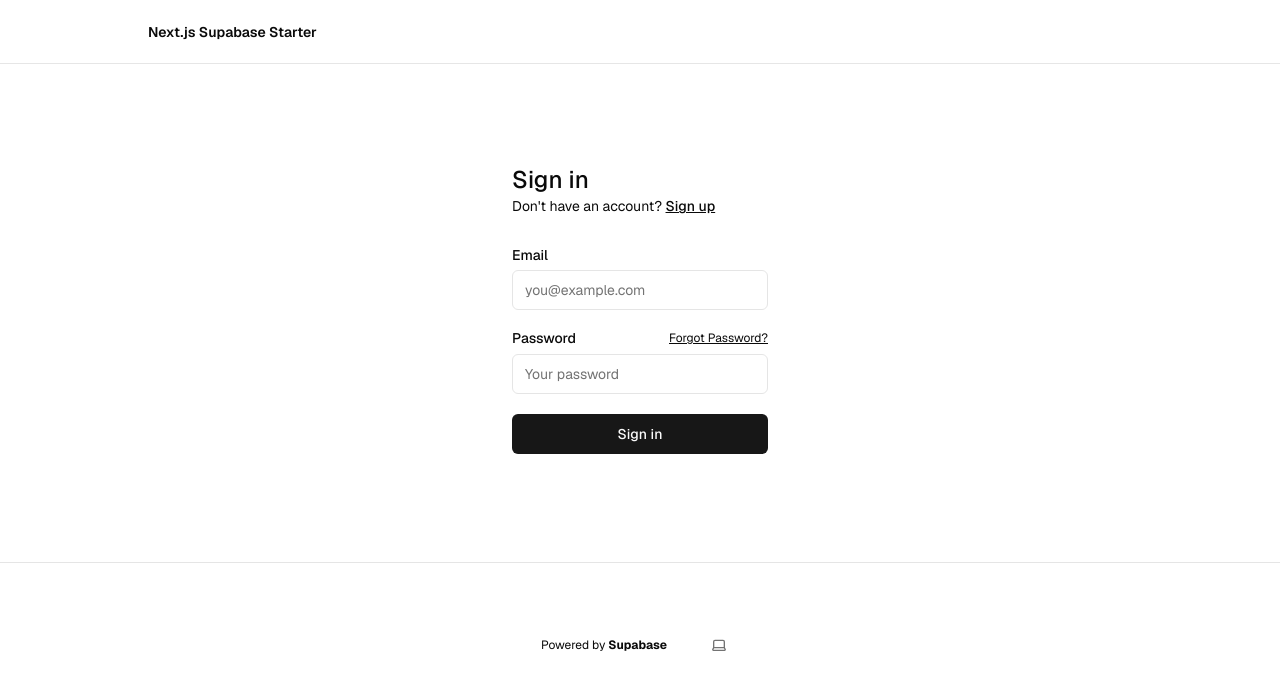
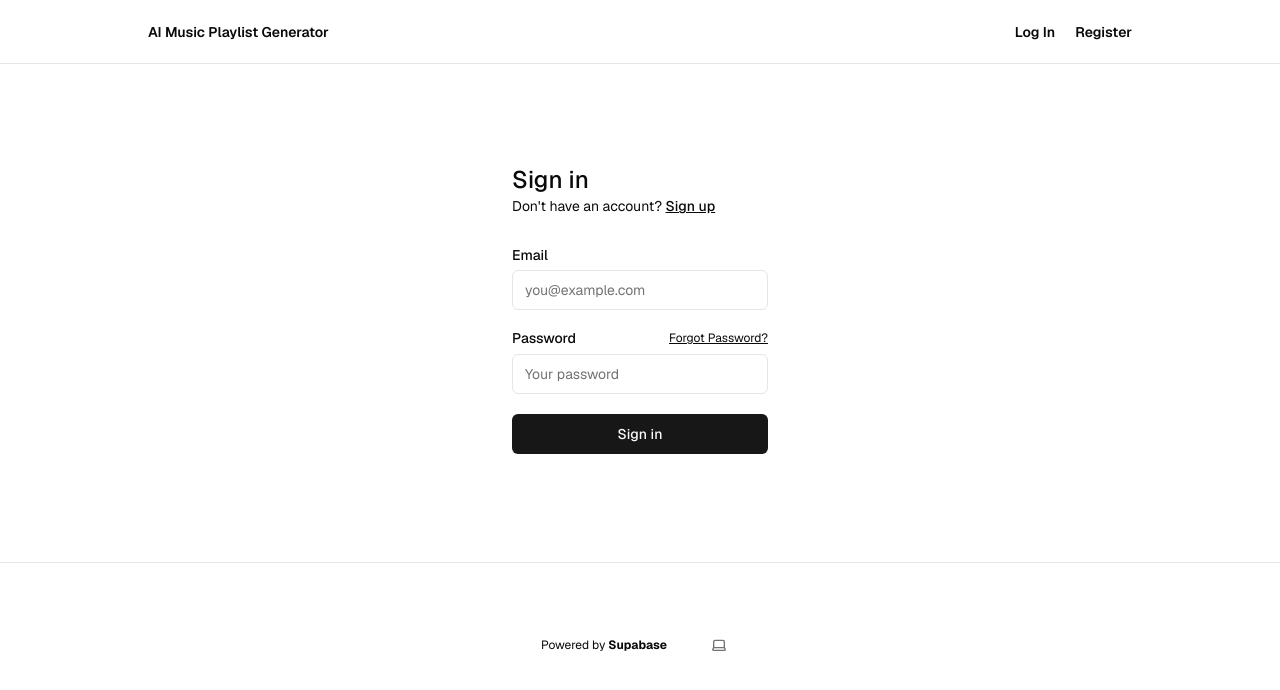
Before and after one commit to abudi53/AI-Music-Playlist-Generator, a Next.js app: page /sign-in in a window 1280 px wide. Shown: the top 690 px of the page. Built offline with nearby package versions, Linux system fonts and the light colour scheme; no server answers.

Commit message:
add auth logic

```diff
--- a/app/(auth-pages)/sign-in/page.tsx
+++ b/app/(auth-pages)/sign-in/page.tsx
@@ -4,8 +4,20 @@ import { SubmitButton } from "@/components/submit-button";
 import { Input } from "@/components/ui/input";
 import { Label } from "@/components/ui/label";
 import Link from "next/link";
+import { redirect } from "next/navigation";
+import { createClient } from "@/utils/supabase/server";
 
 export default async function Login(props: { searchParams: Promise<Message> }) {
+  const supabase = await createClient();
+
+  const {
+    data: { user },
+  } = await supabase.auth.getUser();
+
+  if (user) {
+    return redirect("/");
+  }
+
   const searchParams = await props.searchParams;
   return (
     <form className="flex-1 flex flex-col min-w-64">
--- a/app/(auth-pages)/sign-up/page.tsx
+++ b/app/(auth-pages)/sign-up/page.tsx
@@ -5,10 +5,21 @@ import { Input } from "@/components/ui/input";
 import { Label } from "@/components/ui/label";
 import Link from "next/link";
 import { SmtpMessage } from "../smtp-message";
+import { createClient } from "@/utils/supabase/server";
+import { redirect } from "next/navigation";
 
 export default async function Signup(props: {
   searchParams: Promise<Message>;
 }) {
+  const supabase = await createClient();
+
+  const {
+    data: { user },
+  } = await supabase.auth.getUser();
+
+  if (user) {
+    return redirect("/");
+  }
   const searchParams = await props.searchParams;
   if ("message" in searchParams) {
     return (
--- a/app/actions.ts
+++ b/app/actions.ts
@@ -15,7 +15,7 @@ export const signUpAction = async (formData: FormData) => {
     return encodedRedirect(
       "error",
       "/sign-up",
-      "Email and password are required",
+      "Email and password are required"
     );
   }
 
@@ -34,7 +34,7 @@ export const signUpAction = async (formData: FormData) => {
     return encodedRedirect(
       "success",
       "/sign-up",
-      "Thanks for signing up! Please check your email for a verification link.",
+      "Thanks for signing up! Please check your email for a verification link."
     );
   }
 };
@@ -53,7 +53,7 @@ export const signInAction = async (formData: FormData) => {
     return encodedRedirect("error", "/sign-in", error.message);
   }
 
-  return redirect("/protected");
+  return redirect("/");
 };
 
 export const forgotPasswordAction = async (formData: FormData) => {
@@ -75,7 +75,7 @@ export const forgotPasswordAction = async (formData: FormData) => {
     return encodedRedirect(
       "error",
       "/forgot-password",
-      "Could not reset password",
+      "Could not reset password"
     );
   }
 
@@ -86,7 +86,7 @@ export const forgotPasswordAction = async (formData: FormData) => {
   return encodedRedirect(
     "success",
     "/forgot-password",
-    "Check your email for a link to reset your password.",
+    "Check your email for a link to reset your password."
   );
 };
 
@@ -100,7 +100,7 @@ export const resetPasswordAction = async (formData: FormData) => {
     encodedRedirect(
       "error",
       "/protected/reset-password",
-      "Password and confirm password are required",
+      "Password and confirm password are required"
     );
   }
 
@@ -108,7 +108,7 @@ export const resetPasswordAction = async (formData: FormData) => {
     encodedRedirect(
       "error",
       "/protected/reset-password",
-      "Passwords do not match",
+      "Passwords do not match"
     );
   }
 
@@ -120,7 +120,7 @@ export const resetPasswordAction = async (formData: FormData) => {
     encodedRedirect(
       "error",
       "/protected/reset-password",
-      "Password update failed",
+      "Password update failed"
     );
   }
 
--- a/app/layout.tsx
+++ b/app/layout.tsx
@@ -1,8 +1,7 @@
-import { ThemeSwitcher } from "@/components/theme-switcher";
+// app/layout.tsx
 import { Geist } from "next/font/google";
-import { ThemeProvider } from "next-themes";
-import Link from "next/link";
 import "./globals.css";
+import RootLayoutClient from "../components/RootLayoutClient"; // Import the client component
 
 const defaultUrl = process.env.VERCEL_URL
   ? `https://${process.env.VERCEL_URL}`
@@ -10,8 +9,8 @@ const defaultUrl = process.env.VERCEL_URL
 
 export const metadata = {
   metadataBase: new URL(defaultUrl),
-  title: "Next.js and Supabase Starter Kit",
-  description: "The fastest way to build apps with Next.js and Supabase",
+  title: "AI Music Playlist Generator",
+  description: "AI Music Playlist Generator",
 };
 
 const geistSans = Geist({
@@ -27,43 +26,7 @@ export default function RootLayout({
   return (
     <html lang="en" className={geistSans.className} suppressHydrationWarning>
       <body className="bg-background text-foreground">
-        <ThemeProvider
-          attribute="class"
-          defaultTheme="system"
-          enableSystem
-          disableTransitionOnChange
-        >
-          <main className="min-h-screen flex flex-col items-center">
-            <div className="flex-1 w-full flex flex-col gap-20 items-center">
-              <nav className="w-full flex justify-center border-b border-b-foreground/10 h-16">
-                <div className="w-full max-w-5xl flex justify-between items-center p-3 px-5 text-sm">
-                  <div className="flex gap-5 items-center font-semibold">
-                    <Link href={"/"}>Next.js Supabase Starter</Link>
-                    <div className="flex items-center gap-2"></div>
-                  </div>
-                </div>
-              </nav>
-              <div className="flex flex-col gap-20 max-w-5xl p-5">
-                {children}
-              </div>
-
-              <footer className="w-full flex items-center justify-center border-t mx-auto text-center text-xs gap-8 py-16">
-                <p>
-                  Powered by{" "}
-                  <a
-                    href="https://supabase.com/?utm_source=create-next-app&utm_medium=template&utm_term=nextjs"
-                    target="_blank"
-                    className="font-bold hover:underline"
-                    rel="noreferrer"
-                  >
-                    Supabase
-                  </a>
-                </p>
-                <ThemeSwitcher />
-              </footer>
-            </div>
-          </main>
-        </ThemeProvider>
+        <RootLayoutClient>{children}</RootLayoutClient>
       </body>
     </html>
   );
--- /dev/null
+++ b/components/RootLayoutClient.tsx
@@ -0,0 +1,87 @@
+// app/components/RootLayoutClient.tsx
+"use client";
+
+import { ThemeSwitcher } from "@/components/theme-switcher";
+import { ThemeProvider } from "next-themes";
+import Link from "next/link";
+import { signOut } from "@/utils/auth";
+import React, { useEffect, useState } from "react";
+import { useRouter } from "next/navigation";
+import { createClient } from "@/utils/supabase/client";
+
+interface Props {
+  children: React.ReactNode;
+}
+
+const RootLayoutClient: React.FC<Props> = ({ children }) => {
+  const router = useRouter();
+  const supabase = createClient();
+  const [isLoggedIn, setIsLoggedIn] = useState(false);
+
+  useEffect(() => {
+    const checkAuth = async () => {
+      const { data } = await supabase.auth.getSession();
+      setIsLoggedIn(!!data?.session);
+    };
+
+    checkAuth();
+
+    supabase.auth.onAuthStateChange((event, session) => {
+      setIsLoggedIn(!!session);
+    });
+  }, [supabase]);
+
+  const handleSignOut = () => {
+    signOut(router);
+  };
+
+  return (
+    <ThemeProvider
+      attribute="class"
+      defaultTheme="system"
+      enableSystem
+      disableTransitionOnChange
+    >
+      <main className="min-h-screen flex flex-col items-center">
+        <div className="flex-1 w-full flex flex-col gap-20 items-center">
+          <nav className="w-full flex justify-center border-b border-b-foreground/10 h-16">
+            <div className="w-full max-w-5xl flex justify-between items-center p-3 px-5 text-sm">
+              <div className="flex gap-5 items-center font-semibold">
+                <Link href={"/"}>AI Music Playlist Generator</Link>
+                <div className="flex items-center gap-2"></div>
+              </div>
+              <div className="flex gap-5 items-center font-semibold">
+                {isLoggedIn ? (
+                  <button onClick={handleSignOut}>Log Out</button>
+                ) : (
+                  <>
+                    <Link href="/sign-in">Log In</Link>
+                    <Link href="/sign-up">Register</Link>
+                  </>
+                )}
+              </div>
+            </div>
+          </nav>
+          <div className="flex flex-col gap-20 max-w-5xl p-5">{children}</div>
+
+          <footer className="w-full flex items-center justify-center border-t mx-auto text-center text-xs gap-8 py-16">
+            <p>
+              Powered by{" "}
+              <a
+                href="https://supabase.com/?utm_source=create-next-app&utm_medium=template&utm_term=nextjs"
+                target="_blank"
+                className="font-bold hover:underline"
+                rel="noreferrer"
+              >
+                Supabase
+              </a>
+            </p>
+            <ThemeSwitcher />
+          </footer>
+        </div>
+      </main>
+    </ThemeProvider>
+  );
+};
+
+export default RootLayoutClient;
--- /dev/null
+++ b/utils/auth.ts
@@ -0,0 +1,15 @@
+// utils/auth.ts
+import { createClient } from "@/utils/supabase/client";
+
+export const signOut = async (router: any) => {
+  const supabase = createClient();
+
+  try {
+    await supabase.auth.signOut();
+    // Redirect to the sign-in page after successful sign-out
+    router.push("/");
+  } catch (error) {
+    console.error("Error signing out:", error);
+    // Handle the error (e.g., display an error message)
+  }
+};
```
